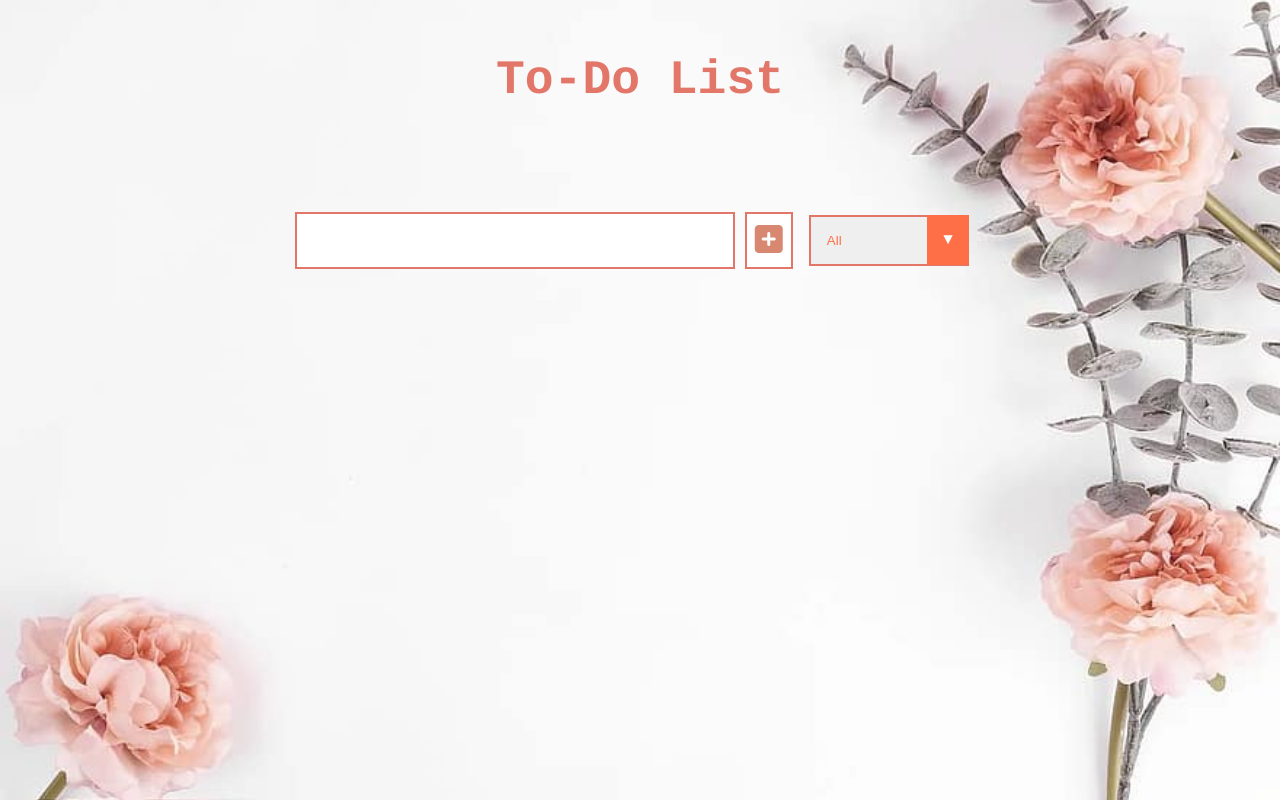
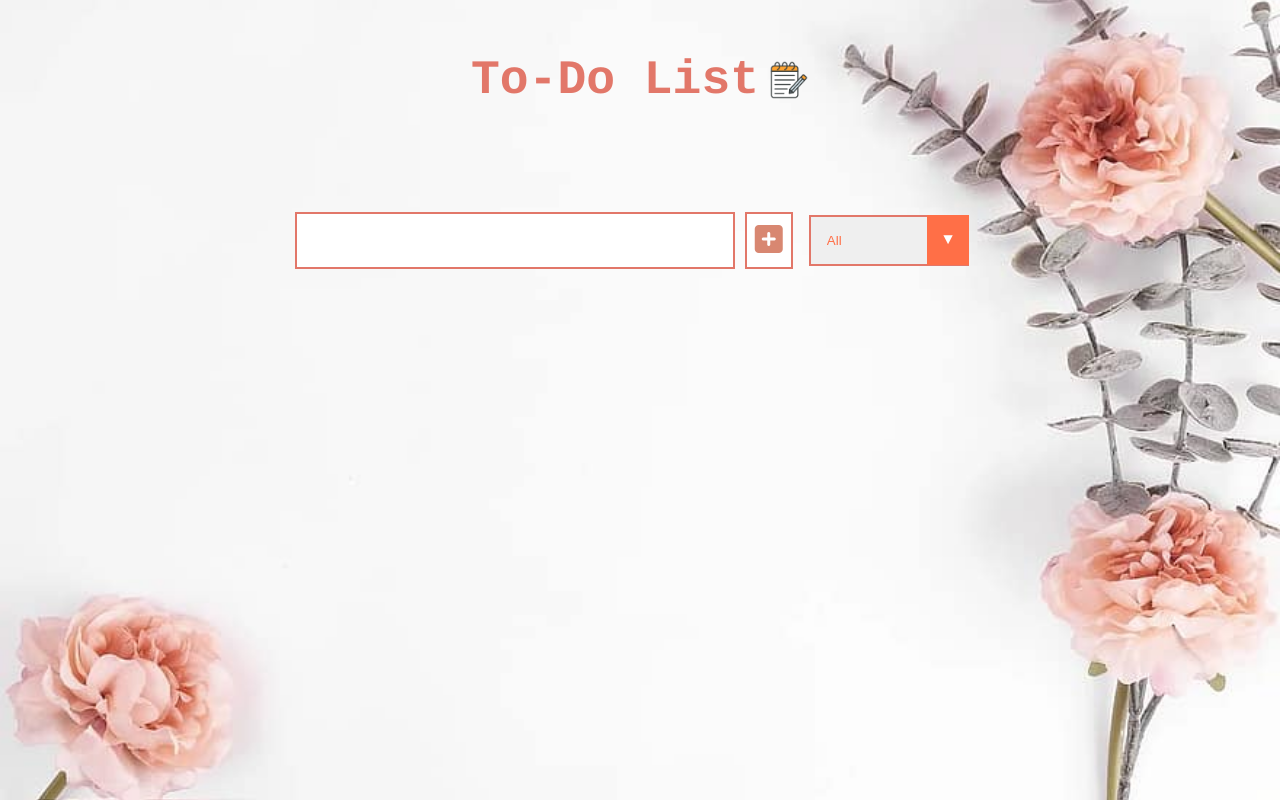
Before and after one commit to fredluggard/Todo, a plain HTML site: page index.html in a window 1280 px wide. Drawn offline with Linux system fonts and the light colour scheme.

Commit message:
Added Notepad Icon

```diff
--- a/index.html
+++ b/index.html
@@ -16,6 +16,7 @@
 <body class="body">
     <header>
         <h1>To-Do List</h1>
+        <img class="img" src="note1.png" alt="Notepad">
     </header>
 
     <form>
--- a/style.css
+++ b/style.css
@@ -62,6 +62,11 @@ form button:hover {
   color: white;
 }
 
+.img {
+  width: 40px;
+  height: 40px;
+  margin-left: 10px;
+}
 .todo-container {
   display: flex;
   justify-content: center;
```
Also changed, not shown: note.png (added), note1.png (added).
